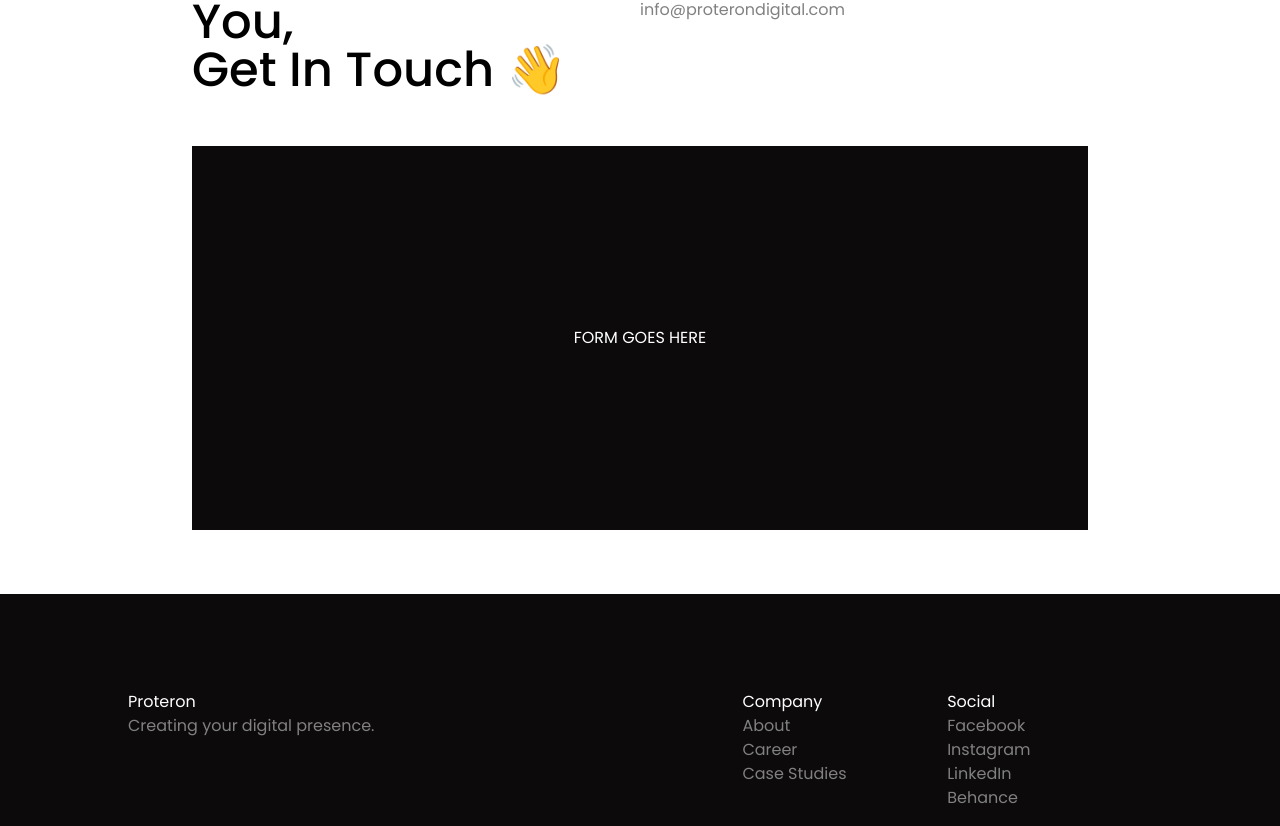
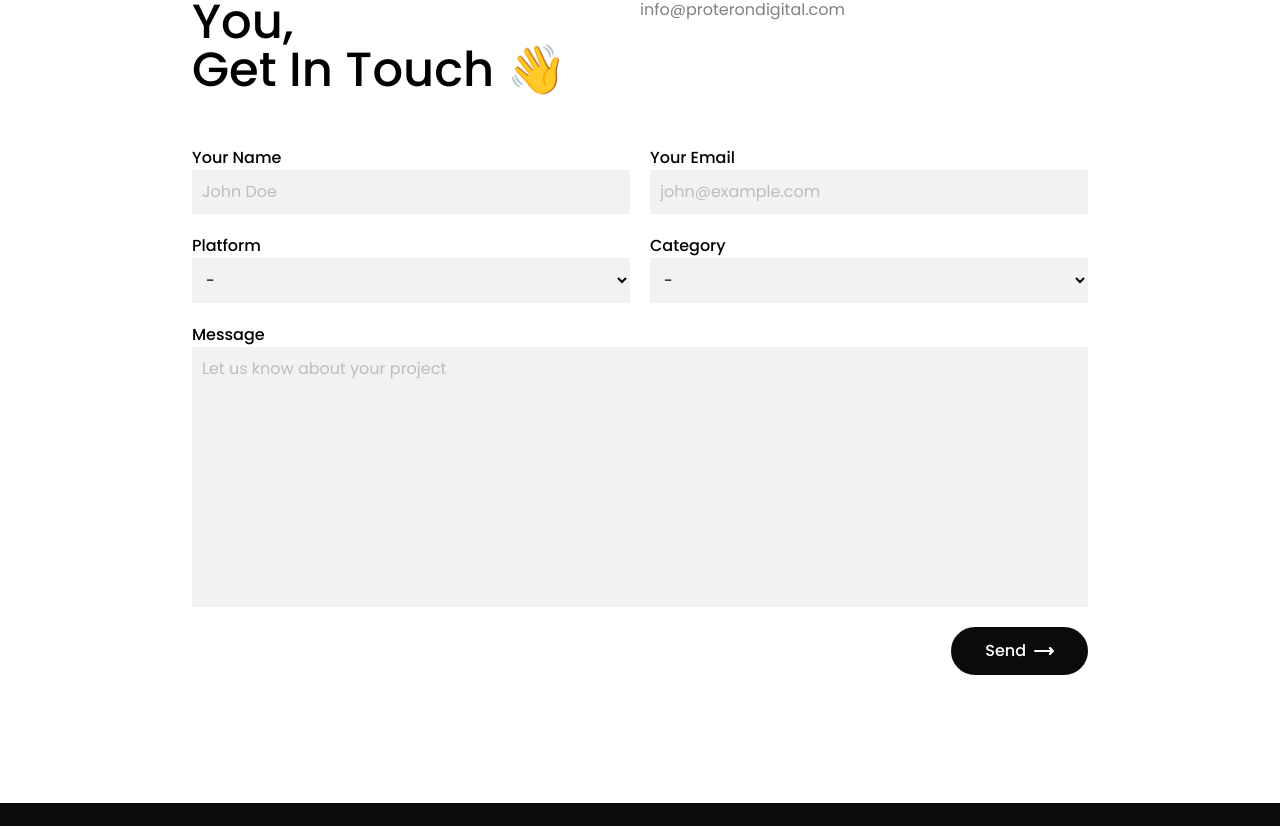
Before and after one commit to ahmedsalehdhk/ProteronDigital, a React (Create React App) app in the folder client/: page / in a window 1280 px wide. Shown: the part 3494-4320 px from the top of the page. Built offline with nearby package versions, Linux system fonts and the light colour scheme.

Commit message:
Form frontend completed

```diff
--- a/client/src/index.css
+++ b/client/src/index.css
@@ -8,3 +8,26 @@ html{
     font-family: 'Poppins', sans-serif;
     scroll-behavior: smooth;
 }
+
+label{
+    font-weight: 500;
+}
+
+input{
+    padding: 10px;
+    background-color: #F2F2F2;
+    outline: none;
+}
+
+textarea{
+    padding: 10px;
+    background-color: #F2F2F2;
+    outline: none;
+    resize: none;
+}
+
+select {
+    padding: 10px;
+    background-color: #F2F2F2;
+    outline: none;
+}
--- a/client/src/pages/Home.js
+++ b/client/src/pages/Home.js
@@ -6,12 +6,10 @@ import Card from "../components/Card";
 import ButtonDark from "../components/ButtonDark";
 import ImageSlider from "../components/ImageSlider";
 
-import img1 from '../assets/home-carousal/home-carousal-image-1.png'
-import img2 from '../assets/home-carousal/home-caoursal-image-2.png'
-import img3 from '../assets/home-carousal/home-carousal-image-1.png'
-const images = [
-  img1, img2, img3
-];
+import img1 from "../assets/home-carousal/home-carousal-image-1.png";
+import img2 from "../assets/home-carousal/home-caoursal-image-2.png";
+import img3 from "../assets/home-carousal/home-carousal-image-1.png";
+const images = [img1, img2, img3];
 
 export default function Home() {
   const location = useLocation();
@@ -139,7 +137,7 @@ export default function Home() {
       </div>
 
       {/* CONTACT */}
-      <div className="contact px-6 md:px-8 xl:px-48 pt-32 pb-16" id="contact">
+      <div className="contact px-6 md:px-8 xl:px-48 pt-32 pb-32" id="contact">
         <div className="contact-text flex flex-col md:flex-row mb-10">
           <h2 className="font-medium text-2xl sm:text-3xl md:text-4xl xl:text-5xl capitalize mb-3 md:w-1/2">
             Love to hear from you,
@@ -147,8 +145,53 @@ export default function Home() {
           </h2>
           <p className="text-accent md:mb-10 md:w-1/2">Whether it be an inquiry or a something something, we would love for you to get in touch with us. info@proterondigital.com</p>
         </div>
-        <div className="contact-form bg-dark text-light flex justify-center items-center h-96">
-          <h1>FORM GOES HERE</h1>
+        <div className="contact-form flex justify-center items-center">
+          {/* FORM */}
+          <form action="" className="w-full">
+            <div className="row-1 flex flex-col lg:flex-row gap-5 mb-5 w-full">
+              <div className="name flex flex-col w-full">
+                <label htmlFor="">Your Name</label>
+                <input type="text" placeholder="John Doe" />
+              </div>
+              <div className="mail flex flex-col w-full">
+                <label htmlFor="">Your Email</label>
+                <input type="email" placeholder="john@example.com" />
+              </div>
+            </div>
+            <div className="row-2 flex flex-col lg:flex-row gap-5 mb-5 w-full">
+              <div className="name flex flex-col w-full">
+                <label htmlFor="">Platform</label>
+                <select name="" id="">
+                  <option value="nada" selected disabled>-</option>
+                  <option value="nada">Desktop</option>
+                  <option value="nada">Mobile</option>
+                  <option value="nada">Both</option>
+                </select>
+              </div>
+              <div className="mail flex flex-col w-full">
+                <label htmlFor="">Category</label>
+                <select name="" id="">
+                  <option value="nada" selected disabled>-</option>
+                  <option value="nada">Custom Software Development</option>
+                  <option value="nada">Web Application Development</option>
+                  <option value="nada">Mobile App Development</option>
+                  <option value="nada">E-commerce Solutions</option>
+                  <option value="nada">UI/UX Design</option>
+                  <option value="nada">Database Management</option>
+                  <option value="nada">Blockchain Solutions</option>
+                  <option value="nada">API Development</option>
+                  <option value="nada">Data Analytics and Business Intelligence</option>
+                </select>
+              </div>
+            </div>
+            <div className="row-3 flex flex-col mb-5">
+              <label htmlFor="">Message</label>
+              <textarea name="" id="" cols="30" rows="10" placeholder="Let us know about your project"></textarea>
+            </div>
+            <div className="submitbtn flex justify-end">
+              <ButtonDark text="send" />
+            </div>
+          </form>
         </div>
       </div>
     </div>
```
